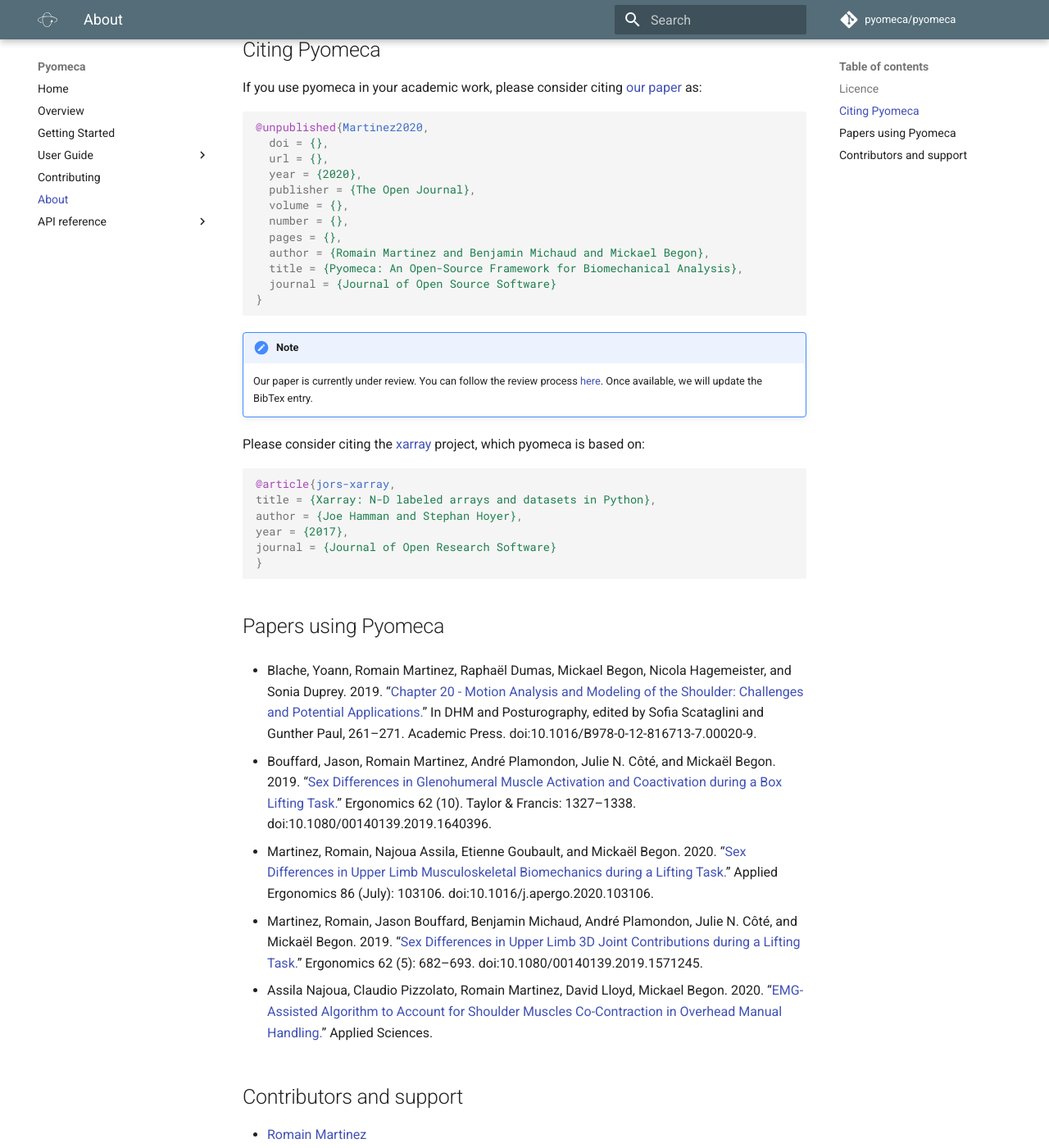
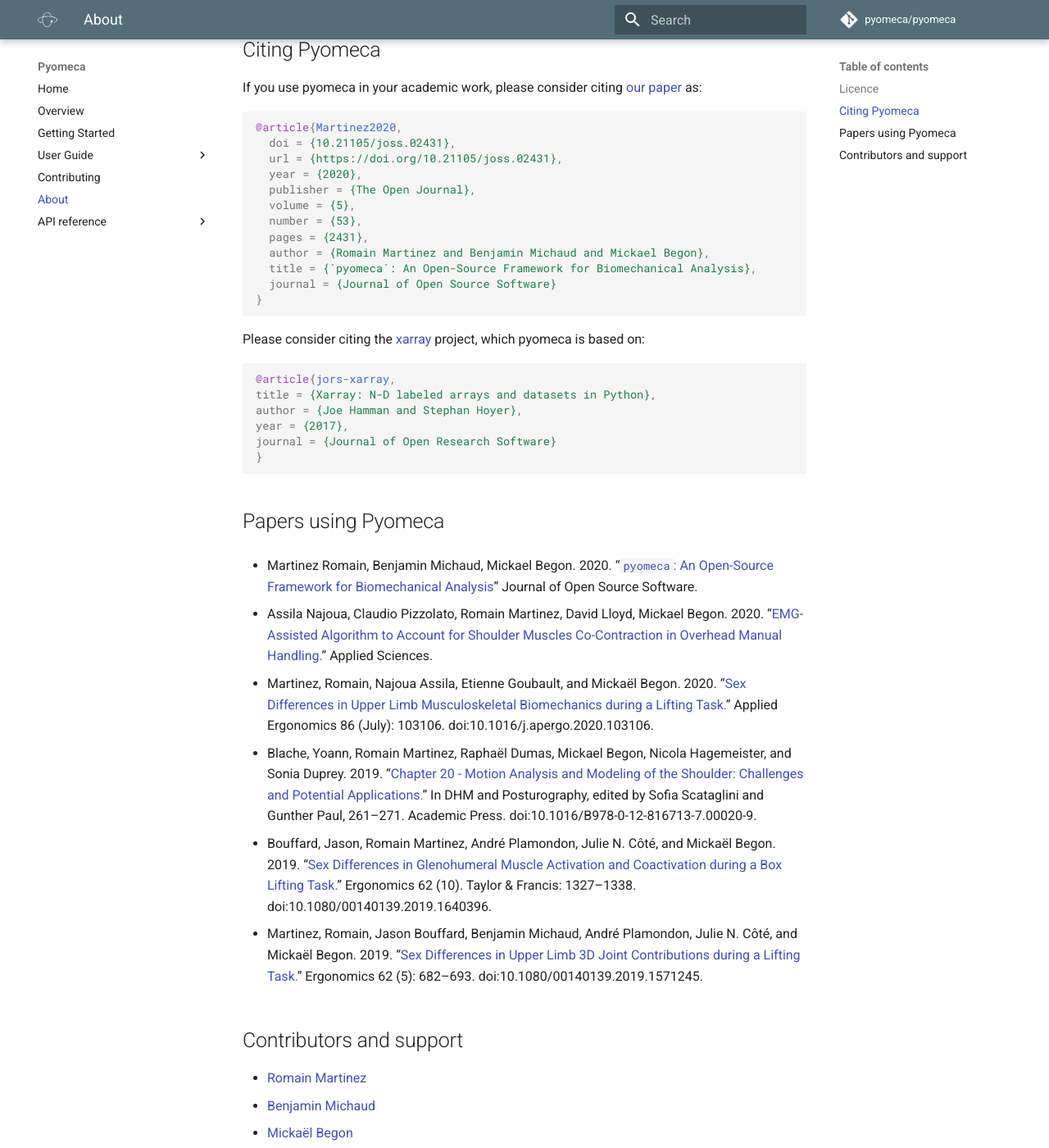
Before and after one commit to pyomeca/pyomeca, an MkDocs documentation site: the page built from docs/about.md, in a window 1280 px wide and 1400 px high, scrolled down 253 px. Shown: the whole window at 82% size. Built offline with MkDocs 1.6.1 and Material for MkDocs 9.7.7, drawn with Linux system fonts in a browser that asks for light colours; comment, search, counter and statistics services are not loaded.

Commit message:
Add JOSS paper link and "Citing Pyomeca" section

````diff
--- a/docs/about.md
+++ b/docs/about.md
@@ -4,28 +4,22 @@
 
 ## Citing Pyomeca
 
-If you use pyomeca in your academic work, please consider citing [our paper](https://github.com/openjournals/joss-papers/blob/joss.02323/joss.02323/10.21105.joss.02323.pdf) as:
+If you use pyomeca in your academic work, please consider citing [our paper](https://doi.org/10.21105/joss.02431) as:
 
 ```bibtex
-@unpublished{Martinez2020,
-  doi = {},
-  url = {},
+@article{Martinez2020,
+  doi = {10.21105/joss.02431},
+  url = {https://doi.org/10.21105/joss.02431},
   year = {2020},
   publisher = {The Open Journal},
-  volume = {},
-  number = {},
-  pages = {},
+  volume = {5},
+  number = {53},
+  pages = {2431},
   author = {Romain Martinez and Benjamin Michaud and Mickael Begon},
-  title = {Pyomeca: An Open-Source Framework for Biomechanical Analysis},
+  title = {`pyomeca`: An Open-Source Framework for Biomechanical Analysis},
   journal = {Journal of Open Source Software}
 }
 ```
-
-!!! note
-
-    Our paper is currently under review.
-    You can follow the review process [here](https://github.com/openjournals/joss-reviews/issues/2323).
-    Once available, we will update the BibTex entry.
 
 Please consider citing the [xarray](https://openresearchsoftware.metajnl.com/articles/10.5334/jors.148/) project, which pyomeca is based on:
 
@@ -40,15 +34,17 @@
 
 ## Papers using Pyomeca
 
+- Martinez Romain, Benjamin Michaud, Mickael Begon. 2020. “[`pyomeca`: An Open-Source Framework for Biomechanical Analysis](https://doi.org/10.21105/joss.02431)” Journal of Open Source Software.
+
+- Assila Najoua, Claudio Pizzolato, Romain Martinez, David Lloyd, Mickael Begon. 2020. “[EMG-Assisted Algorithm to Account for Shoulder Muscles Co-Contraction in Overhead Manual Handling.](https://doi.org/10.3390/app10103522)” Applied Sciences.
+
+- Martinez, Romain, Najoua Assila, Etienne Goubault, and Mickaël Begon. 2020. “[Sex Differences in Upper Limb Musculoskeletal Biomechanics during a Lifting Task.](https://doi.org/10.1016/j.apergo.2020.103106)” Applied Ergonomics 86 (July): 103106. doi:10.1016/j.apergo.2020.103106.
+
 - Blache, Yoann, Romain Martinez, Raphaël Dumas, Mickael Begon, Nicola Hagemeister, and Sonia Duprey. 2019. “[Chapter 20 - Motion Analysis and Modeling of the Shoulder: Challenges and Potential Applications.](https://www.sciencedirect.com/science/article/pii/B9780128167137000209)” In DHM and Posturography, edited by Sofia Scataglini and Gunther Paul, 261–271. Academic Press. doi:10.1016/B978-0-12-816713-7.00020-9.
 
 - Bouffard, Jason, Romain Martinez, André Plamondon, Julie N. Côté, and Mickaël Begon. 2019. “[Sex Differences in Glenohumeral Muscle Activation and Coactivation during a Box Lifting Task.](https://doi.org/10.1080/00140139.2019.1640396)” Ergonomics 62 (10). Taylor & Francis: 1327–1338. doi:10.1080/00140139.2019.1640396.
 
-- Martinez, Romain, Najoua Assila, Etienne Goubault, and Mickaël Begon. 2020. “[Sex Differences in Upper Limb Musculoskeletal Biomechanics during a Lifting Task.](https://doi.org/10.1016/j.apergo.2020.103106)” Applied Ergonomics 86 (July): 103106. doi:10.1016/j.apergo.2020.103106.
-
 - Martinez, Romain, Jason Bouffard, Benjamin Michaud, André Plamondon, Julie N. Côté, and Mickaël Begon. 2019. “[Sex Differences in Upper Limb 3D Joint Contributions during a Lifting Task.](https://doi.org/10.1080/00140139.2019.1571245)” Ergonomics 62 (5): 682–693. doi:10.1080/00140139.2019.1571245.
-
-- Assila Najoua, Claudio Pizzolato, Romain Martinez, David Lloyd, Mickael Begon. 2020. “[EMG-Assisted Algorithm to Account for Shoulder Muscles Co-Contraction in Overhead Manual Handling.](https://doi.org/10.3390/app10103522)” Applied Sciences.
 
 ## Contributors and support
 
````
Also changed, not shown: README.md (+38 -11 lines).
